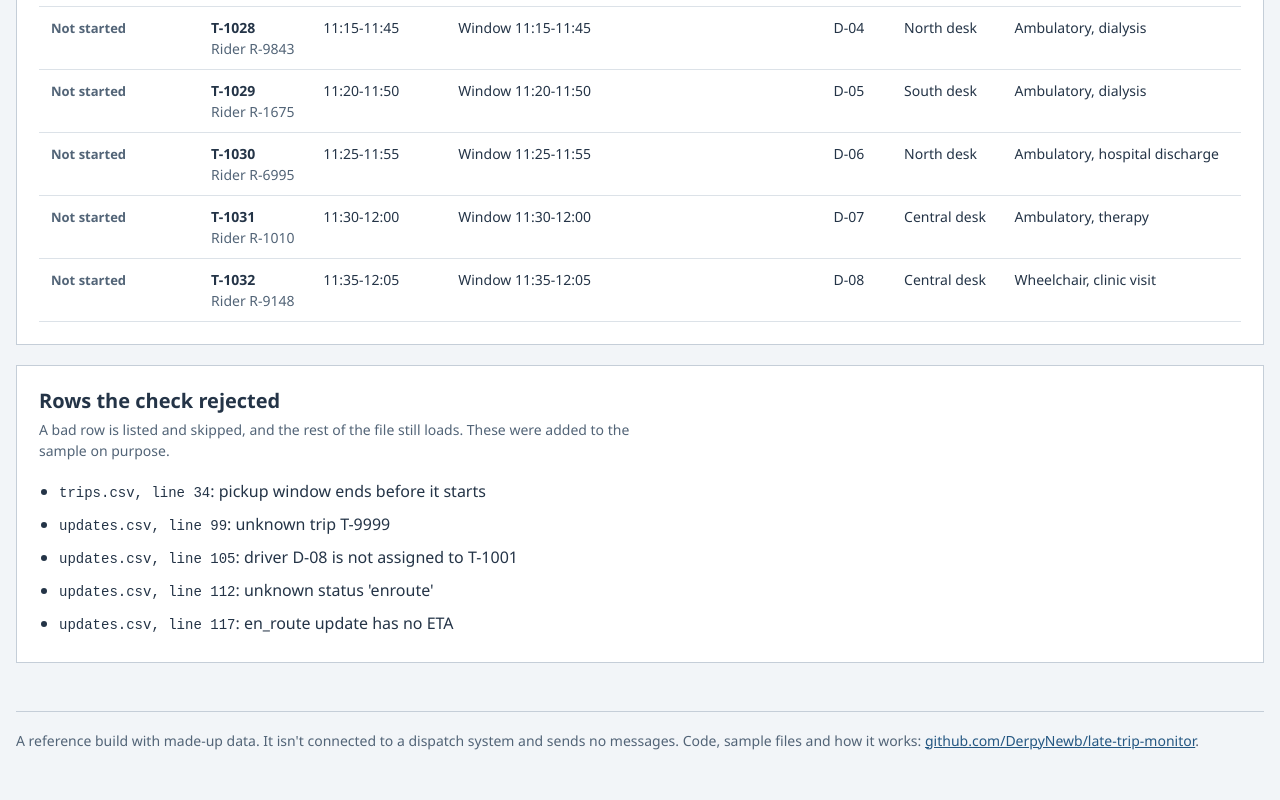
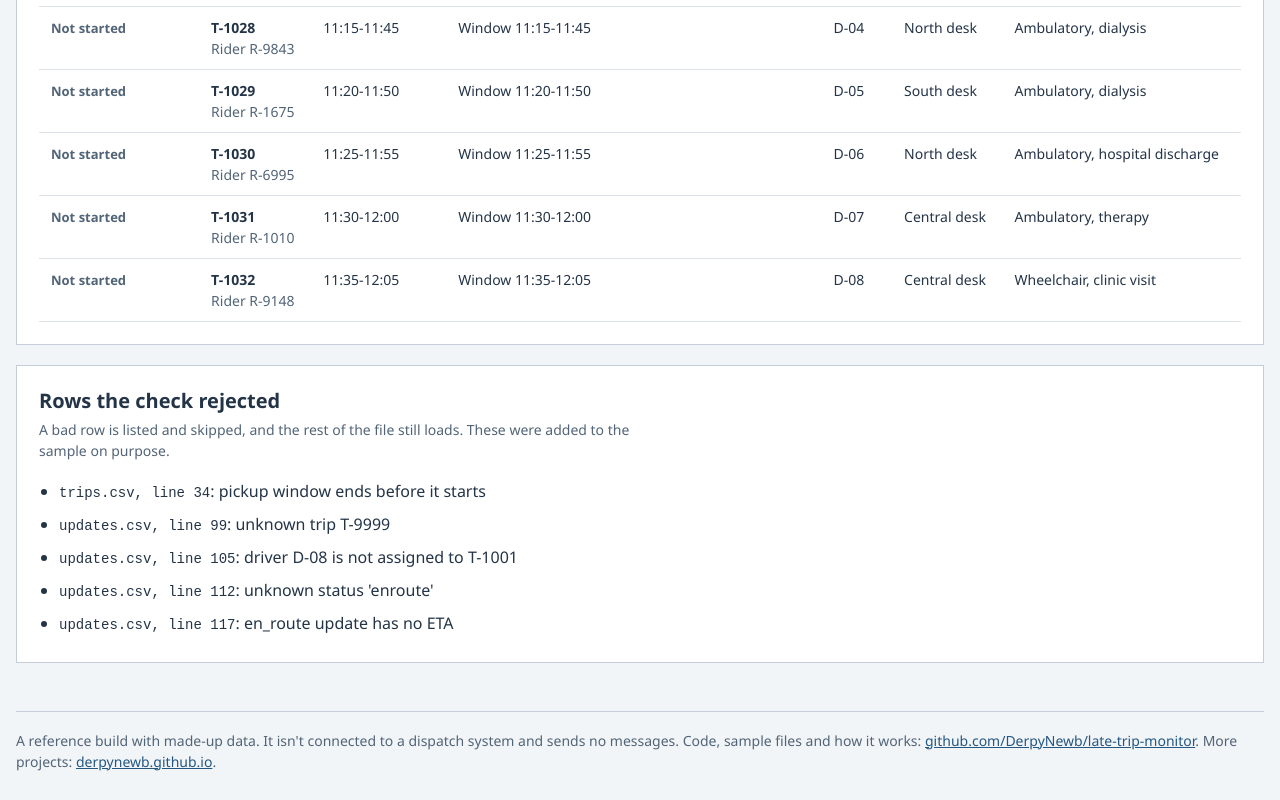
Before and after one commit to DerpyNewb/late-trip-monitor, a plain HTML site: page docs/index.html in a window 1280 px wide. Shown: the part 4460-5260 px from the top of the page. Before the commit the page ends 5239 px from the top, so only its background shows below. Drawn offline with Linux system fonts and the light colour scheme.

Commit message:
Link back to the projects site from the demo footer
Co-Authored-By: Claude Opus 5.5 <noreply@anthropic.com>

```diff
--- a/docs/index.html
+++ b/docs/index.html
@@ -136,6 +136,6 @@
     </section>
   </main>
 
-  <footer>A reference build with made-up data. It isn't connected to a dispatch system and sends no messages. Code, sample files and how it works: <a href="https://github.com/DerpyNewb/late-trip-monitor">github.com/DerpyNewb/late-trip-monitor</a>.</footer>
+  <footer>A reference build with made-up data. It isn't connected to a dispatch system and sends no messages. Code, sample files and how it works: <a href="https://github.com/DerpyNewb/late-trip-monitor">github.com/DerpyNewb/late-trip-monitor</a>. More projects: <a href="https://derpynewb.github.io/">derpynewb.github.io</a>.</footer>
 </body>
 </html>
```
